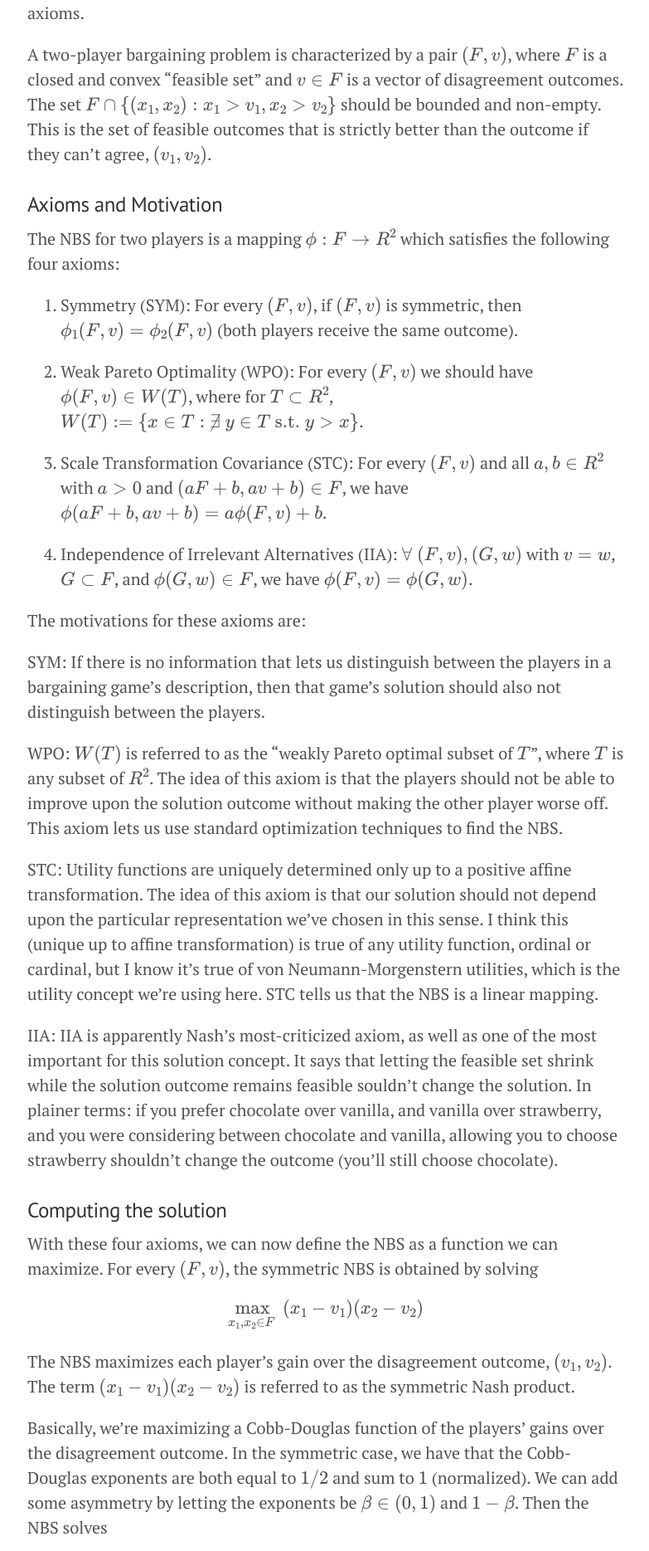
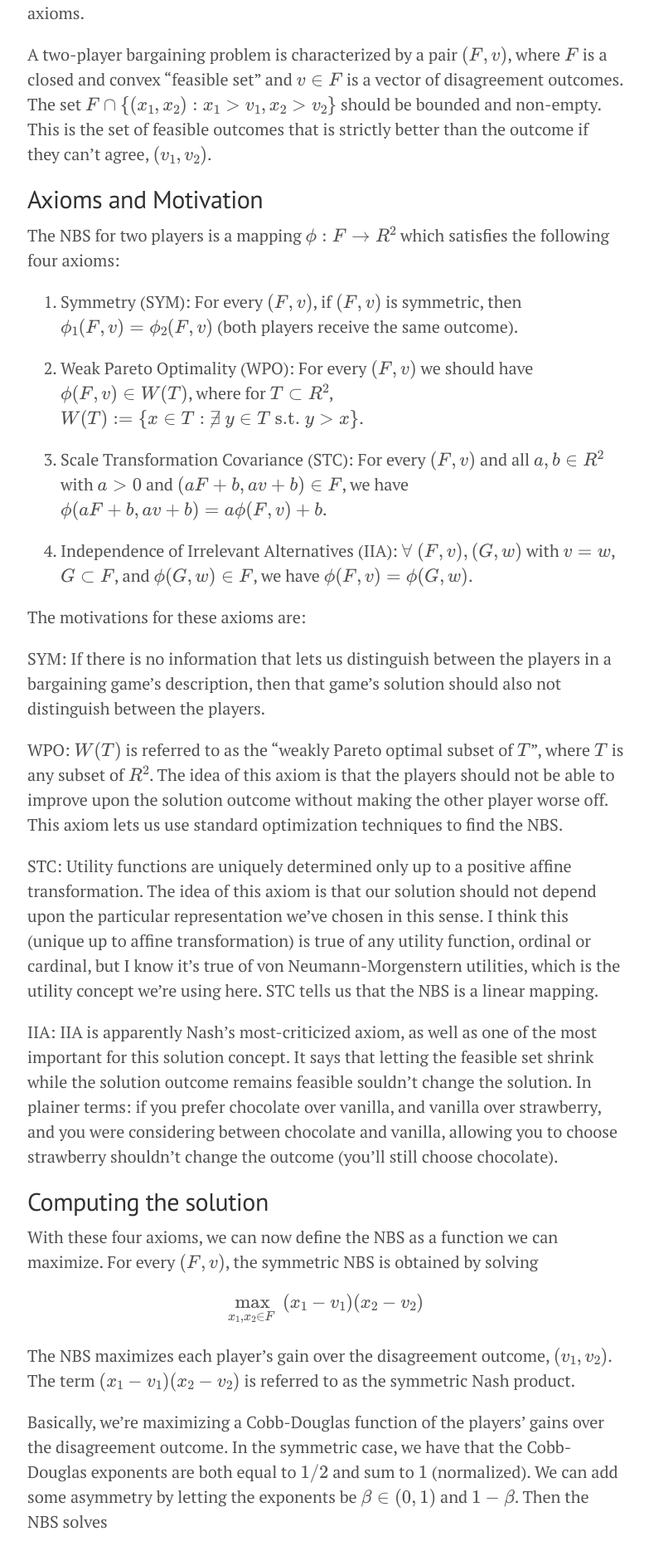
Before and after one commit to akhilrao/akhilrao.github.io, a Jekyll site: the page built from _posts/2015-11-01-nash-bargaining-example.md, in a window 1280 px wide. Shown: the part 801-2670 px from the top of the page at 83% size, without its empty margins (247-1030 px from the left). Built offline with Jekyll 4.4.1, drawn with Linux system fonts in a browser that asks for light colours; formulas are drawn with MathJax 3.

Commit message:
seems to work fine...

```diff
--- a/_posts/2015-11-01-nash-bargaining-example.md
+++ b/_posts/2015-11-01-nash-bargaining-example.md
@@ -18,7 +18,7 @@ The division of the joint surplus should satisfy some individual rationality and
 
 A two-player bargaining problem is characterized by a pair $$ (F,v) $$, where $$F$$ is a closed and convex "feasible set" and $$v \in F$$ is a vector of disagreement outcomes. The set $$ F \cap \{ (x_1 , x_2) : x_1 \gt v_1, x_2 \gt v_2  \} $$ should be bounded and non-empty. This is the set of feasible outcomes that is strictly better than the outcome if they can't agree, $$ (v_1, v_2) $$.
 
-### Axioms and Motivation
+## Axioms and Motivation
 
 The NBS for two players is a mapping $$ \phi : F \to R^2 $$ which satisfies the following four axioms:
 
@@ -40,7 +40,7 @@ STC: Utility functions are uniquely determined only up to a positive affine tran
 
 IIA: IIA is apparently Nash's most-criticized axiom, as well as one of the most important for this solution concept. It says that letting the feasible set shrink while the solution outcome remains feasible souldn't change the solution. In plainer terms: if you prefer chocolate over vanilla, and vanilla over strawberry, and you were considering between chocolate and vanilla, allowing you to choose strawberry shouldn't change the outcome (you'll still choose chocolate).
 
-### Computing the solution
+## Computing the solution
 
 With these four axioms, we can now define the NBS as a function we can maximize. For every $$ (F,v)$$, the symmetric NBS is obtained by solving
 
@@ -54,7 +54,7 @@ $$ \max_{x_1,x_2 \in F} \ (x_1 - v_1)^{\beta}(x_2 - v_2)^{1-\beta} $$
 
 The exponents can be interpreted as each player's bargaining power; the higher $$ \beta $$ is, the more player 1 will receive in equilibrium, and vice versa.
 
-### An example
+## An example
 
 This is a somewhat contrived example, but suppose a buyer and a seller are bargaining over an investment $$I$$ the buyer can make. The buyer values the good at $$v$$, and it costs $$c$$ to produce (or you can think of $$c$$ as the seller's opportunity cost of selling the good).
 
@@ -62,7 +62,7 @@ The buyer will demand 1 unit of the good with probability $$ Pr(v \gt c) = x $$
 
 Let's assume that investment is related to the buyer's likelihood of buying as $$ I = x^2 /2 $$. If they fail to reach an agreement, there will be no surplus created and they'll each get 0 payoff.
 
-#### Benchmark: Buyer gets all surplus
+### Benchmark: Buyer gets all surplus
 
 In the benchmark case, let's suppose that the buyer is going to get all of the surplus, and is solving the problem as a planner (internalizing the seller's cost of the good). The buyer solves
 
@@ -79,7 +79,7 @@ The optimal demand, $$x$$, is actually the optimal probability of purchase. It's
 
 So the buyer takes all the surplus, and chooses to invest the amount that solves the above optimization problem. Not much intuition to see yet.
 
-#### Nash Bargaining: Buyer and Seller split surplus
+### Nash Bargaining: Buyer and Seller split surplus
 
 Now suppose the buyer and seller split the surplus, and use Nash Bargaining to determine how much to invest. The buyer's share of the surplus is $$x_b$$ and the seller's is $$x_s$$. We do this as a two-stage problem: first the buyer and seller negotiate a split of the surplus, and then the buyer chooses a level of investment. Their symmetric bargaining outcome solves
 
@@ -110,7 +110,7 @@ This is lower than the benchmark level of investment, which makes sense - the bu
 
 This example is very stylized, but I think it's a rough first pass at some deeper dynamic model of learning to use a technology and the demand for that technology. Maybe some kind of software with a learning curve, like Photoshop or something, where the cost of investment is capturing for the learning curve of that technology. If we want to think about the split of the surplus as coming from a price instead of bargaining, then we see that consumers would invest more in learning the technology if the price was lower than higher.
 
-### Summary
+## Summary
 
 The NBS isn't super realistic, but it's a nice tool to use when you don't want to get too into the details of bargaining. Sometimes that's ok and it doesn't distort the final outcome too much, and sometimes it isn't and it does.
 
```
Also changed, not shown: _posts/2015-10-10-otj-search.md (+2 -2 lines).
